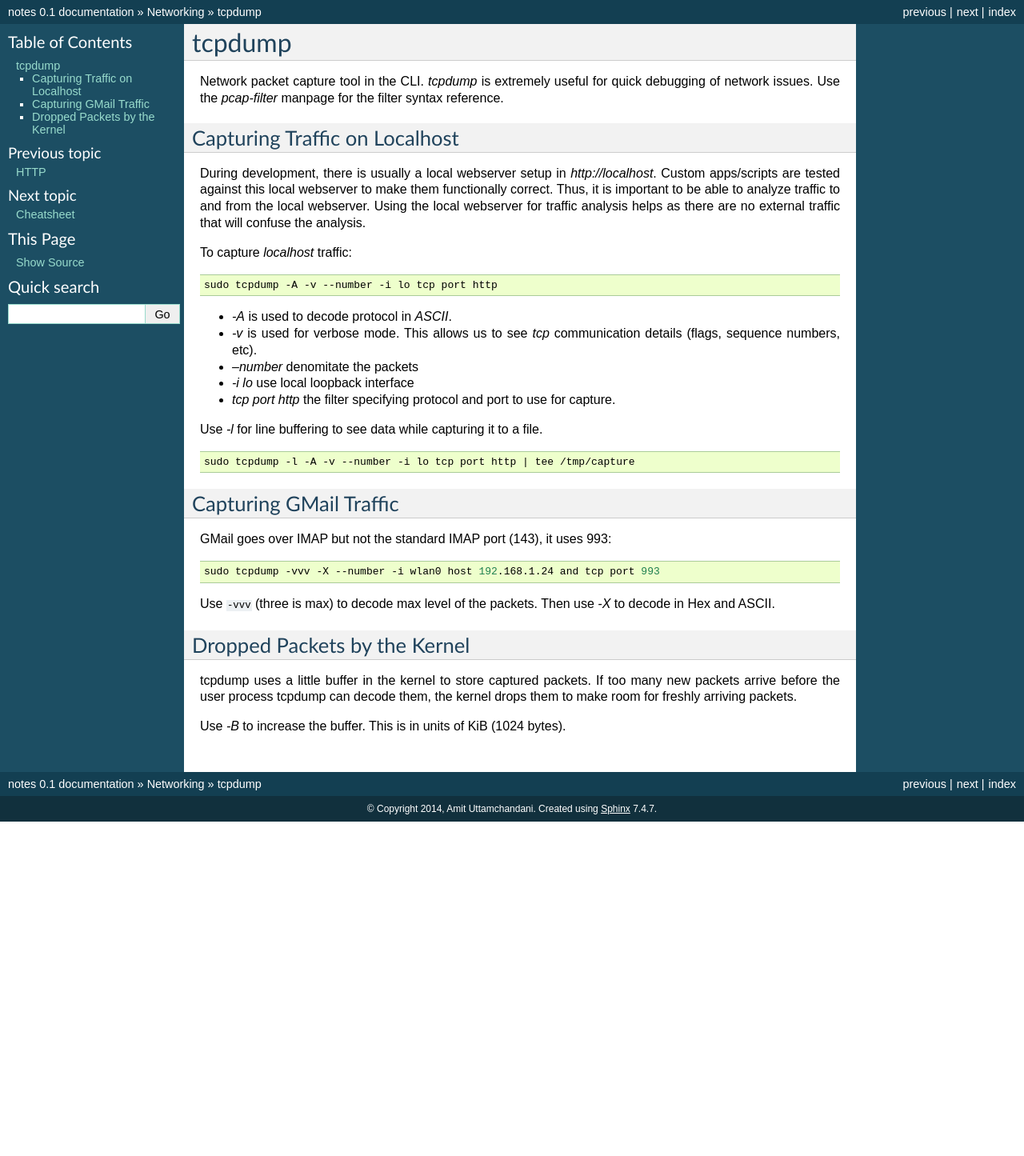
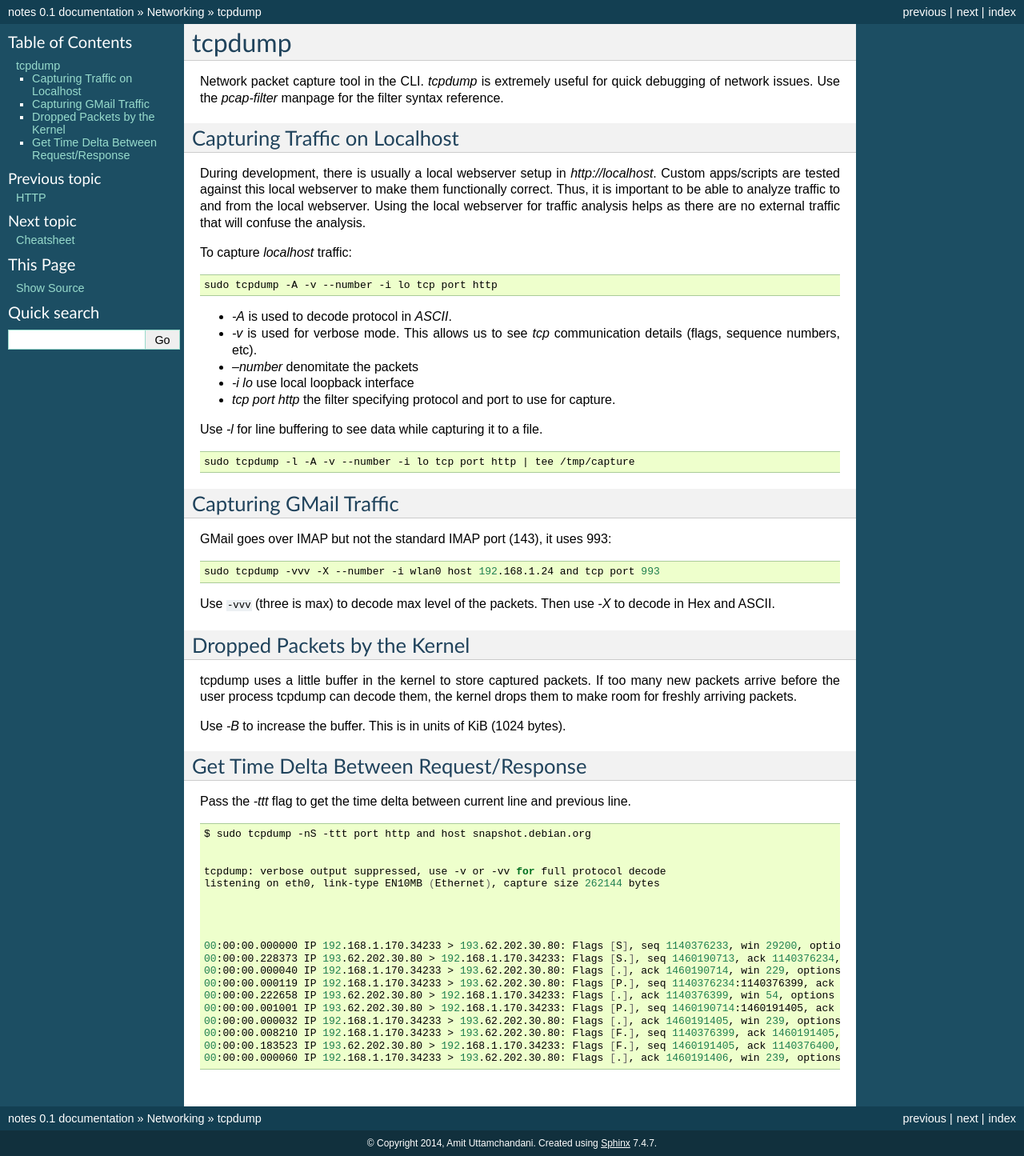
Before and after one commit to amituttam/notes, a Sphinx documentation site: the page built from docs/networking/tcpdump.rst, in a window 1280 px wide. Shown: the whole page at 80% size. Built offline with Sphinx 7.4.7, drawn with Linux system fonts in a browser that asks for light colours; before the commit the page ends 1027 px from its top, so only the background shows below that.

Commit message:
tcpdump: Added section on capturing time deltas

```diff
--- a/docs/networking/tcpdump.rst
+++ b/docs/networking/tcpdump.rst
@@ -53,3 +53,31 @@ too many new packets arrive before the user process tcpdump can decode
 them, the kernel drops them to make room for freshly arriving packets.
 
 Use *-B* to increase the buffer. This is in units of KiB (1024 bytes).
+
+Get Time Delta Between Request/Response
+---------------------------------------
+
+Pass the *-ttt* flag to get the time delta between current line and
+previous line.
+
+.. code-block:: shell
+
+    $ sudo tcpdump -nS -ttt port http and host snapshot.debian.org
+
+
+    tcpdump: verbose output suppressed, use -v or -vv for full protocol decode
+    listening on eth0, link-type EN10MB (Ethernet), capture size 262144 bytes
+
+
+
+
+    00:00:00.000000 IP 192.168.1.170.34233 > 193.62.202.30.80: Flags [S], seq 1140376233, win 29200, options [mss 1460,sackOK,TS val 22265623 ecr 0,nop,wscale 7], length 0
+    00:00:00.228373 IP 193.62.202.30.80 > 192.168.1.170.34233: Flags [S.], seq 1460190713, ack 1140376234, win 5792, options [mss 1350,sackOK,TS val 74072844 ecr 22265623,nop,wscale 7], length 0
+    00:00:00.000040 IP 192.168.1.170.34233 > 193.62.202.30.80: Flags [.], ack 1460190714, win 229, options [nop,nop,TS val 22265680 ecr 74072844], length 0
+    00:00:00.000119 IP 192.168.1.170.34233 > 193.62.202.30.80: Flags [P.], seq 1140376234:1140376399, ack 1460190714, win 229, options [nop,nop,TS val 22265680 ecr 74072844], length 165
+    00:00:00.222658 IP 193.62.202.30.80 > 192.168.1.170.34233: Flags [.], ack 1140376399, win 54, options [nop,nop,TS val 74072902 ecr 22265680], length 0
+    00:00:00.001001 IP 193.62.202.30.80 > 192.168.1.170.34233: Flags [P.], seq 1460190714:1460191405, ack 1140376399, win 54, options [nop,nop,TS val 74072902 ecr 22265680], length 691
+    00:00:00.000032 IP 192.168.1.170.34233 > 193.62.202.30.80: Flags [.], ack 1460191405, win 239, options [nop,nop,TS val 22265736 ecr 74072902], length 0
+    00:00:00.008210 IP 192.168.1.170.34233 > 193.62.202.30.80: Flags [F.], seq 1140376399, ack 1460191405, win 239, options [nop,nop,TS val 22265738 ecr 74072902], length 0
+    00:00:00.183523 IP 193.62.202.30.80 > 192.168.1.170.34233: Flags [F.], seq 1460191405, ack 1140376400, win 54, options [nop,nop,TS val 74072960 ecr 22265738], length 0
+    00:00:00.000060 IP 192.168.1.170.34233 > 193.62.202.30.80: Flags [.], ack 1460191406, win 239, options [nop,nop,TS val 22265784 ecr 74072960], length 0
```
